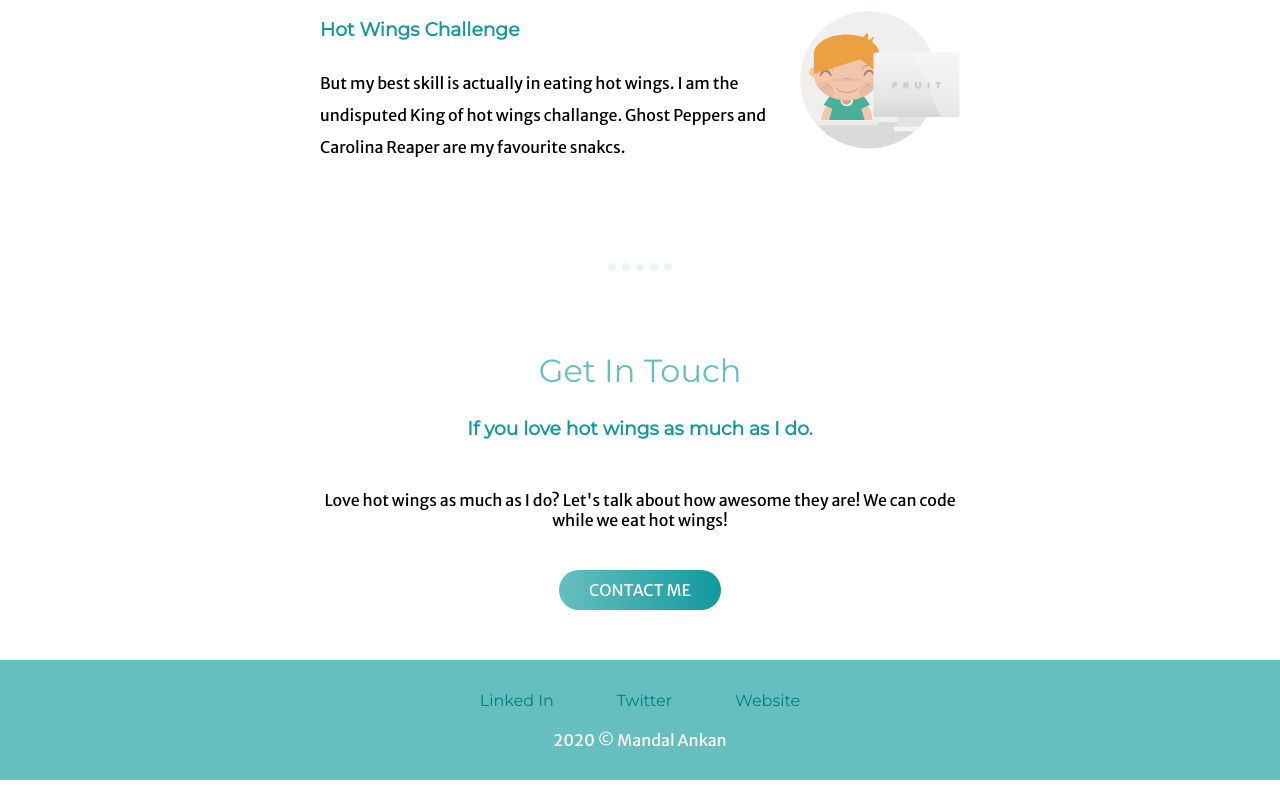
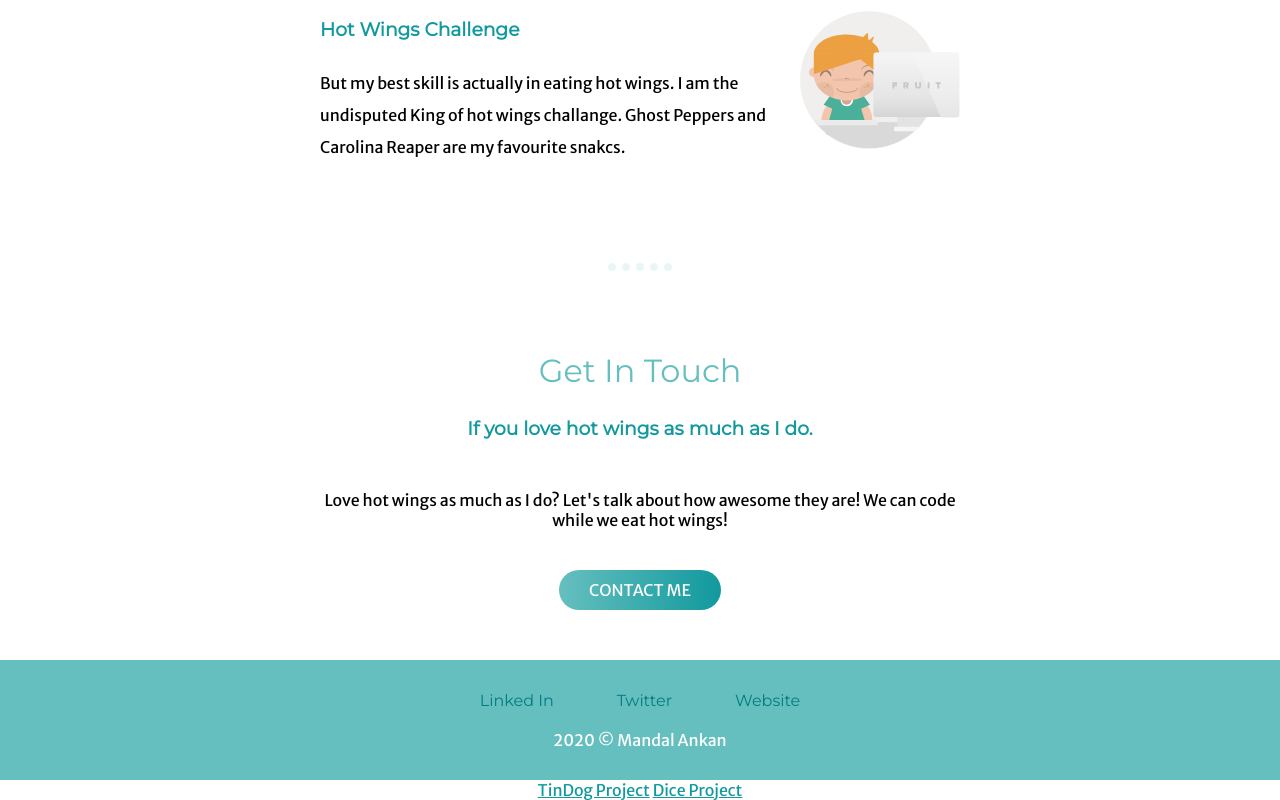
Before and after one commit to ankan-mandal/abc-xyz.github.io, a plain HTML site: page index.html in a window 1280 px wide. Shown: the part 1657-2457 px from the top of the page. Drawn offline with Linux system fonts and the light colour scheme.

Commit message:
Update index.html

```diff
--- a/index.html
+++ b/index.html
@@ -53,5 +53,7 @@
         <a href="https://www.appbrexery.co" class="footer-link">Website</a>
         <div class="copy">2020 &copy Mandal Ankan</div>
     </div>
+<a href="/tinDog-Start-master/index.html">TinDog Project</a>
+<a href="/diceChallenge-startingFiles/dice.html">Dice Project</a>
 </body>
 </html>
```
